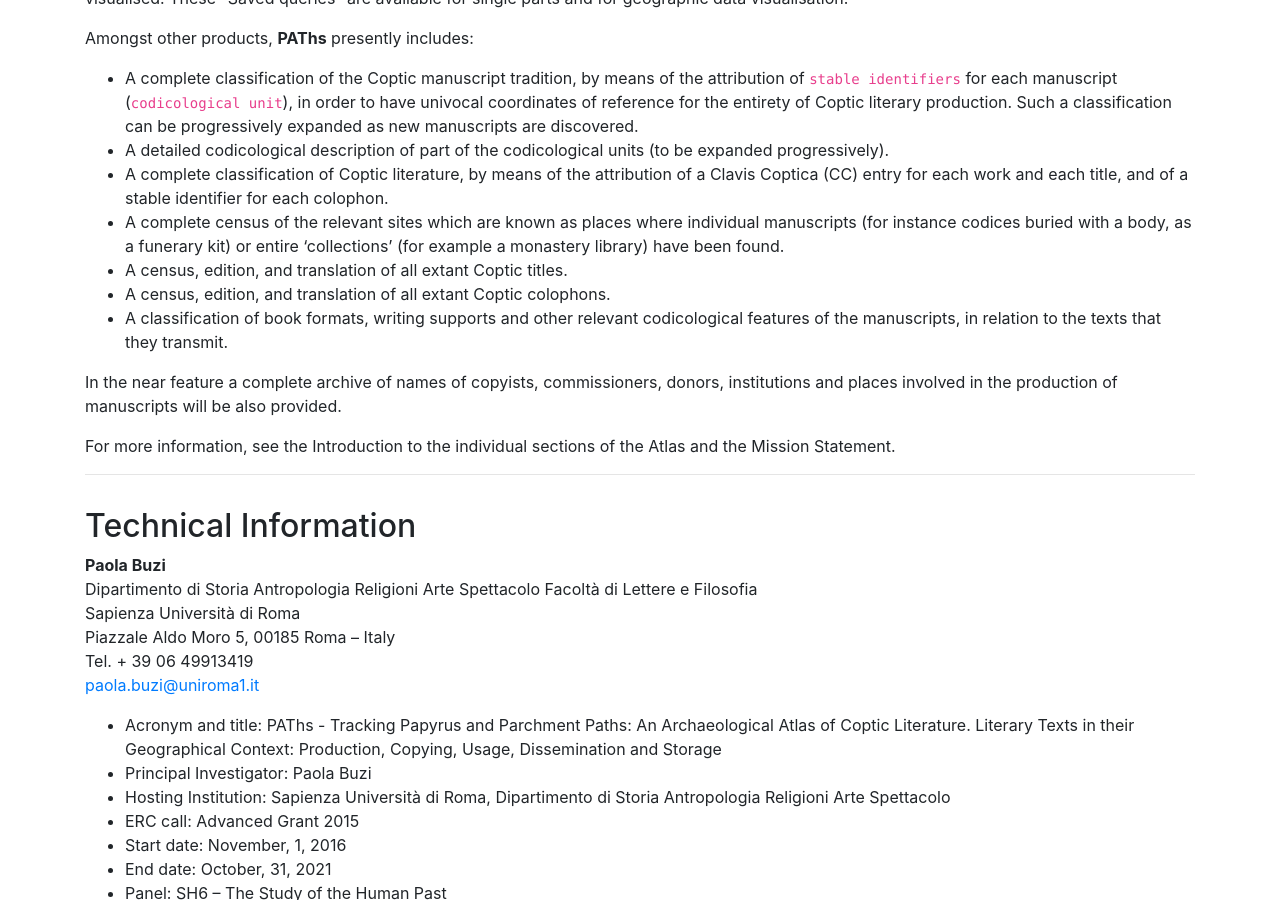
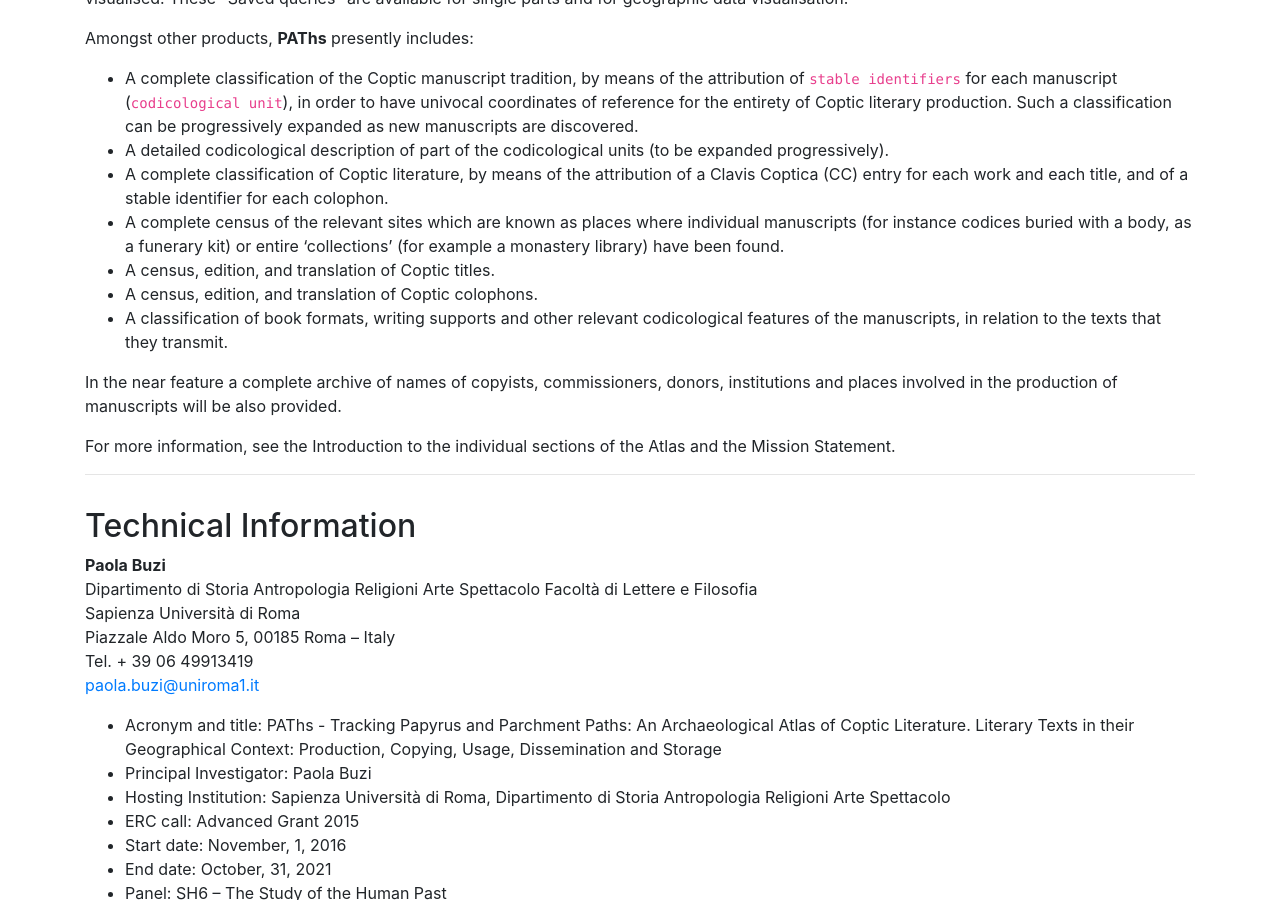
Before and after one commit to paths-erc/paths-erc, a Jekyll site: the page built from index.md, in a window 1280 px wide and 900 px high, scrolled down 2156 px. Built offline with Jekyll 4.4.1, drawn with Linux system fonts in a browser that asks for light colours; nearby versions of some CDN libraries; our own code applies the rules of GitHub Pages for plain Markdown files.

Commit message:
Updated intro text

```diff
--- a/index.md
+++ b/index.md
@@ -23,8 +23,8 @@
 -	A detailed codicological description of part of the codicological units (to be expanded progressively).
 -	A complete classification of Coptic literature, by means of the attribution of a Clavis Coptica (CC) entry for each work and each title, and of a stable identifier for each colophon.
 -	A complete census of the relevant sites which are known as places where individual manuscripts (for instance codices buried with a body, as a funerary kit) or entire ‘collections’ (for example a monastery library) have been found.
--	A census, edition, and translation of all extant Coptic titles.
--	A census, edition, and translation of all extant Coptic colophons.
+-	A census, edition, and translation of Coptic titles.
+-	A census, edition, and translation of Coptic colophons.
 -	A classification of book formats, writing supports and other relevant codicological features of the manuscripts, in relation to the texts that they transmit.
 
 In the near feature a complete archive of names of copyists, commissioners, donors, institutions and places involved in the production of manuscripts will be also provided.
```
